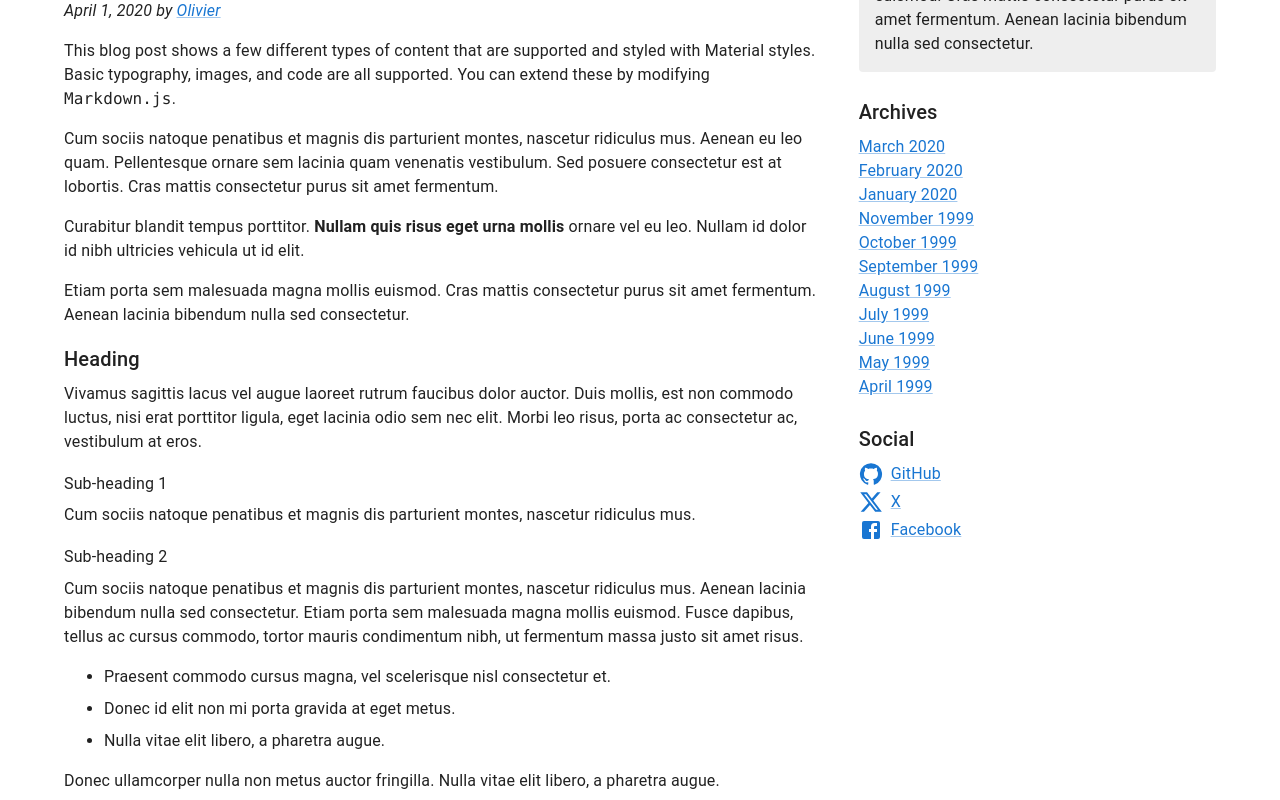
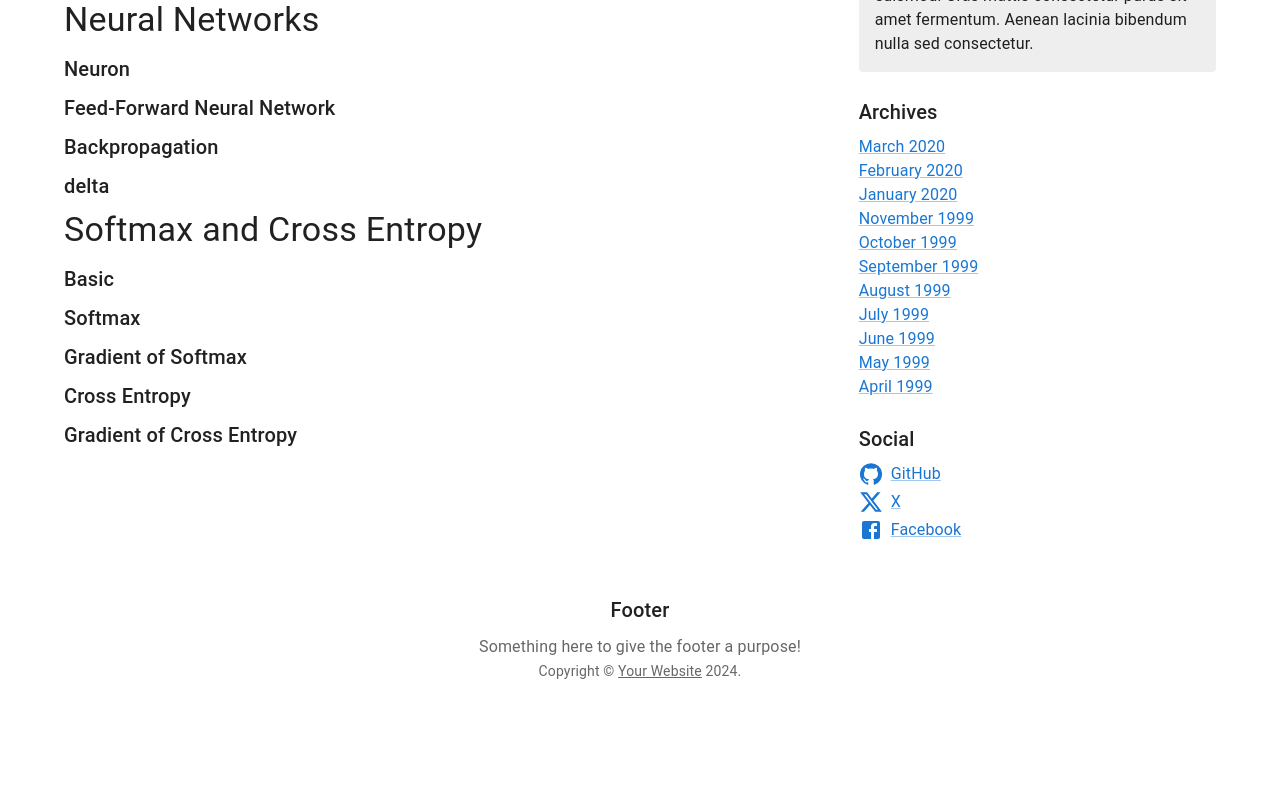
Before and after one commit to godpeny/pages, a React (Create React App) app in the folder main/: page / in a window 1280 px wide. Shown: the part 860-1660 px from the top of the page. After the commit the page ends 1589 px from the top, so only its background shows below. Built offline with nearby package versions, Linux system fonts and the light colour scheme.

Commit message:
feat: [GSMSEPLC-26] Adding Topics to write (Terminology, Neural Network, Softmax and Cross Entropy) ---  - Adding Topics to write (Terminology, Neural Network, Softmax and Cross Entropy).

```diff
--- a/main/src/Blog.tsx
+++ b/main/src/Blog.tsx
@@ -12,9 +12,9 @@ import FeaturedPost from './FeaturedPost';
 import Main from './Main';
 import Sidebar from './Sidebar';
 import Footer from './Footer';
+import post0 from "./blog-post.0.md";
 import post1 from "./blog-post.1.md";
 import post2 from './blog-post.2.md';
-import post3 from './blog-post.3.md';
 
 
 const sections = [
@@ -58,7 +58,7 @@ const featuredPosts = [
   },
 ];
 
-const posts = [post1, post2, post3];
+const posts = [post0,post1, post2];
 
 const sidebar = {
   title: 'About',
--- /dev/null
+++ b/main/src/blog-post.0.md
@@ -0,0 +1 @@
+# Terminology
--- a/main/src/blog-post.1.md
+++ b/main/src/blog-post.1.md
@@ -1,46 +1,9 @@
-# Sample blog post
+# Neural Networks
 
-_April 1, 2020 by [Olivier](/)_
+## Neuron
 
-This blog post shows a few different types of content that are supported and styled with
-Material styles. Basic typography, images, and code are all supported.
-You can extend these by modifying `Markdown.js`.
+## Feed-Forward Neural Network
 
-Cum sociis natoque penatibus et magnis dis parturient montes, nascetur ridiculus mus.
-Aenean eu leo quam. Pellentesque ornare sem lacinia quam venenatis vestibulum.
-Sed posuere consectetur est at lobortis. Cras mattis consectetur purus sit amet fermentum.
+## Backpropagation
 
-Curabitur blandit tempus porttitor. **Nullam quis risus eget urna mollis** ornare vel eu leo.
-Nullam id dolor id nibh ultricies vehicula ut id elit.
-
-Etiam porta sem malesuada magna mollis euismod. Cras mattis consectetur purus sit amet fermentum.
-Aenean lacinia bibendum nulla sed consectetur.
-
-## Heading
-
-Vivamus sagittis lacus vel augue laoreet rutrum faucibus dolor auctor.
-Duis mollis, est non commodo luctus, nisi erat porttitor ligula, eget lacinia odio sem nec elit.
-Morbi leo risus, porta ac consectetur ac, vestibulum at eros.
-
-### Sub-heading 1
-
-Cum sociis natoque penatibus et magnis dis parturient montes, nascetur ridiculus mus.
-
-### Sub-heading 2
-
-Cum sociis natoque penatibus et magnis dis parturient montes, nascetur ridiculus mus.
-Aenean lacinia bibendum nulla sed consectetur. Etiam porta sem malesuada magna mollis euismod.
-Fusce dapibus, tellus ac cursus commodo, tortor mauris condimentum nibh, ut fermentum massa justo
-sit amet risus.
-
-- Praesent commodo cursus magna, vel scelerisque nisl consectetur et.
-- Donec id elit non mi porta gravida at eget metus.
-- Nulla vitae elit libero, a pharetra augue.
-
-Donec ullamcorper nulla non metus auctor fringilla. Nulla vitae elit libero, a pharetra augue.
-
-1. Vestibulum id ligula porta felis euismod semper.
-1. Cum sociis natoque penatibus et magnis dis parturient montes, nascetur ridiculus mus.
-1. Maecenas sed diam eget risus varius blandit sit amet non magna.
-
-Cras mattis consectetur purus sit amet fermentum. Sed posuere consectetur est at lobortis.
+## delta
--- a/main/src/blog-post.2.md
+++ b/main/src/blog-post.2.md
@@ -1,17 +1,11 @@
-# Another blog post
+# Softmax and Cross Entropy
 
-_March 23, 2020 by [Matt](/)_
+## Basic
 
-Cum sociis natoque penatibus et magnis dis parturient montes, nascetur ridiculus mus.
-Aenean eu leo quam. Pellentesque ornare sem lacinia quam venenatis vestibulum.
-Sed posuere consectetur est at lobortis. Cras mattis consectetur purus sit amet fermentum.
+## Softmax
 
-Curabitur blandit tempus porttitor. **Nullam quis risus eget urna mollis** ornare vel eu leo.
-Nullam id dolor id nibh ultricies vehicula ut id elit.
+## Gradient of Softmax
 
-Etiam porta sem malesuada magna mollis euismod. Cras mattis consectetur purus sit amet fermentum.
-Aenean lacinia bibendum nulla sed consectetur.
+## Cross Entropy
 
-Vivamus sagittis lacus vel augue laoreet rutrum faucibus dolor auctor.
-Duis mollis, est non commodo luctus, nisi erat porttitor ligula, eget lacinia odio sem nec elit.
-Morbi leo risus, porta ac consectetur ac, vestibulum at eros.
+## Gradient of Cross Entropy
--- a/main/src/blog-post.3.md
+++ /dev/null
@@ -1,17 +0,0 @@
-# New feature
-
-_March 14, 2020 by [Tom](/)_
-
-Cum sociis natoque penatibus et magnis dis parturient montes, nascetur ridiculus mus.
-Aenean lacinia bibendum nulla sed consectetur. Etiam porta sem malesuada magna mollis euismod.
-Fusce dapibus, tellus ac cursus commodo, tortor mauris condimentum nibh,
-ut fermentum massa justo sit amet risus.
-
-- Praesent commodo cursus magna, vel scelerisque nisl consectetur et.
-- Donec id elit non mi porta gravida at eget metus.
-- Nulla vitae elit libero, a pharetra augue.
-
-Etiam porta sem malesuada magna mollis euismod. Cras mattis consectetur purus sit amet fermentum.
-Aenean lacinia bibendum nulla sed consectetur.
-
-Donec ullamcorper nulla non metus auctor fringilla. Nulla vitae elit libero, a pharetra augue.
```
